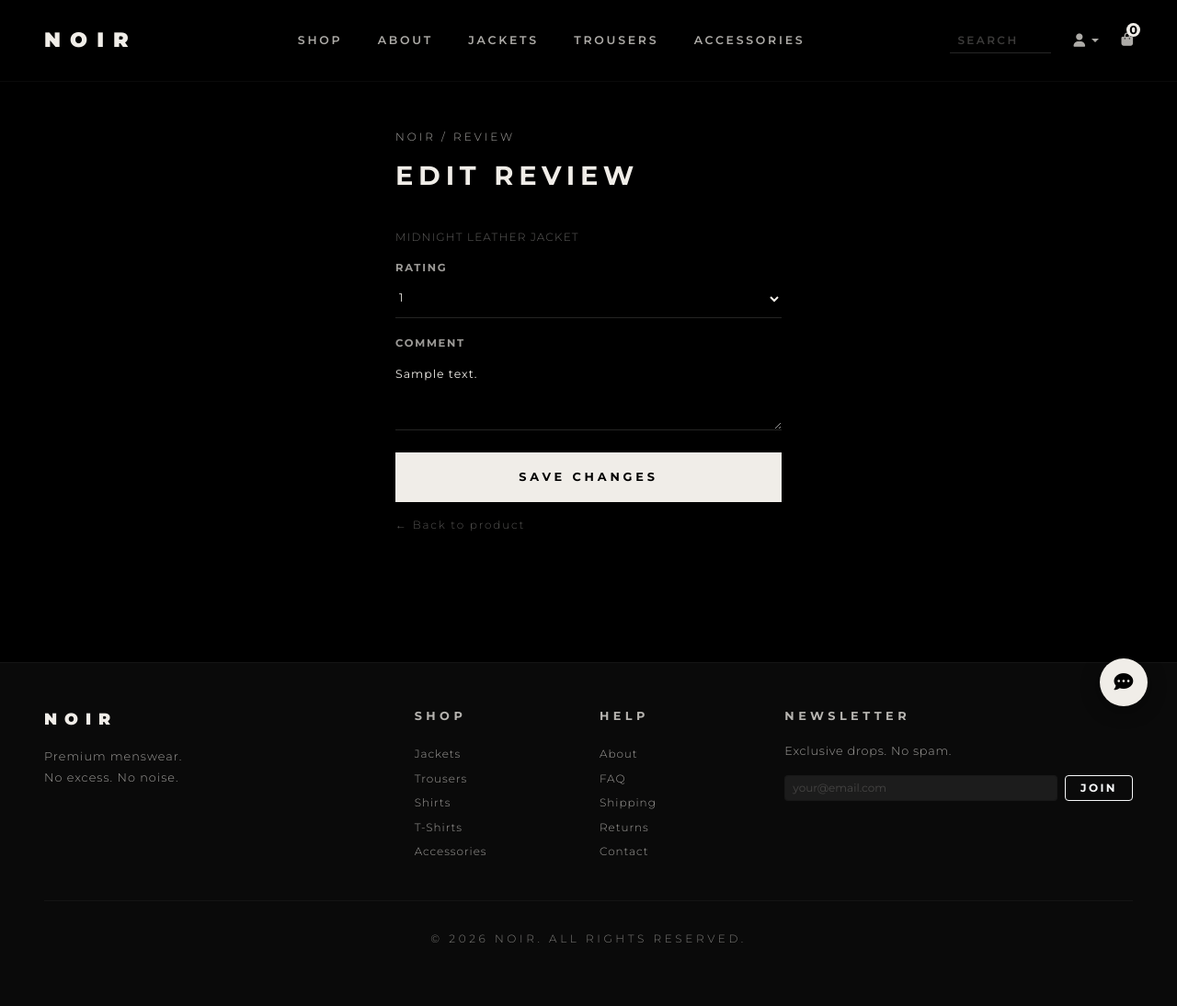
After one commit to oliveiracle/noir-store, a Django app: page /products/review/1/edit/ in a window 1280 px wide. The commit adds this page. Shown: the whole page at 92% size. Run offline with Django 5.2, Linux system fonts and the light colour scheme; a user stored in the database is signed in; data comes from the database, SQL or seed files in the repository; tables that the repository leaves empty hold one stand-in row (values such as "Sample post").

Commit message:
Add product reviews with edit and delete functionality (US20, US21)

```diff
--- a/products/forms.py
+++ b/products/forms.py
@@ -1,5 +1,5 @@
 from django import forms
-from .models import Product, Category
+from .models import Product, Category, Review
 
 
 class ProductForm(forms.ModelForm):
@@ -22,3 +22,21 @@ class ProductForm(forms.ModelForm):
         )
         for field in self.fields.values():
             field.widget.attrs['class'] = 'checkout-input'
+
+
+class ReviewForm(forms.ModelForm):
+    """Form for submitting or editing a product review."""
+    class Meta:
+        model = Review
+        fields = ['rating', 'comment']
+
+    def __init__(self, *args, **kwargs):
+        super().__init__(*args, **kwargs)
+        self.fields['rating'].widget.attrs['class'] = 'checkout-input'
+        self.fields['comment'].widget.attrs.update({
+            'class': 'checkout-input',
+            'rows': 3,
+            'placeholder': 'Share your thoughts...',
+        })
+        self.fields['comment'].label = False
+        self.fields['rating'].label = False
--- a/products/models.py
+++ b/products/models.py
@@ -1,4 +1,5 @@
 from django.db import models
+from django.contrib.auth.models import User
 
 
 class Category(models.Model):
@@ -31,3 +32,25 @@ class Product(models.Model):
 
     def __str__(self):
         return self.name
+
+
+class Review(models.Model):
+    """A customer review for a product."""
+    RATING_CHOICES = [(i, i) for i in range(1, 6)]
+
+    product = models.ForeignKey(
+        Product, on_delete=models.CASCADE, related_name='reviews'
+    )
+    user = models.ForeignKey(
+        User, on_delete=models.CASCADE, related_name='reviews'
+    )
+    rating = models.IntegerField(choices=RATING_CHOICES)
+    comment = models.TextField(max_length=500)
+    created_at = models.DateTimeField(auto_now_add=True)
+
+    class Meta:
+        unique_together = ('product', 'user')
+        ordering = ['-created_at']
+
+    def __str__(self):
+        return f'{self.user.username} — {self.product.name}'
--- a/products/urls.py
+++ b/products/urls.py
@@ -11,4 +11,19 @@ urlpatterns = [
         views.delete_product,
         name='delete_product',
     ),
+    path(
+        '<int:product_id>/review/',
+        views.add_review,
+        name='add_review',
+    ),
+    path(
+        'review/<int:review_id>/edit/',
+        views.edit_review,
+        name='edit_review',
+    ),
+    path(
+        'review/<int:review_id>/delete/',
+        views.delete_review,
+        name='delete_review',
+    ),
 ]
--- a/products/views.py
+++ b/products/views.py
@@ -1,8 +1,8 @@
 from django.shortcuts import render, get_object_or_404, redirect
 from django.contrib.auth.decorators import login_required
 from django.contrib import messages
-from .models import Product, Category
-from .forms import ProductForm
+from .models import Product, Category, Review
+from .forms import ProductForm, ReviewForm
 
 
 def all_products(request):
@@ -46,8 +46,69 @@ def all_products(request):
 def product_detail(request, product_id):
     """Display a single product detail page."""
     product = get_object_or_404(Product, pk=product_id)
-    context = {'product': product}
+    reviews = product.reviews.all()
+    user_review = None
+    review_form = None
+
+    if request.user.is_authenticated:
+        user_review = reviews.filter(user=request.user).first()
+        if not user_review:
+            review_form = ReviewForm()
+
+    context = {
+        'product': product,
+        'reviews': reviews,
+        'user_review': user_review,
+        'review_form': review_form,
+    }
     return render(request, 'products/product_detail.html', context)
+
+
+@login_required
+def add_review(request, product_id):
+    """Allow authenticated users to submit a review for a product."""
+    product = get_object_or_404(Product, pk=product_id)
+    if Review.objects.filter(product=product, user=request.user).exists():
+        messages.info(request, 'You have already reviewed this product.')
+        return redirect('product_detail', product_id=product_id)
+    if request.method == 'POST':
+        form = ReviewForm(request.POST)
+        if form.is_valid():
+            review = form.save(commit=False)
+            review.product = product
+            review.user = request.user
+            review.save()
+            messages.success(request, 'Your review has been added.')
+    return redirect('product_detail', product_id=product_id)
+
+
+@login_required
+def edit_review(request, review_id):
+    """Allow users to edit their own review."""
+    review = get_object_or_404(Review, pk=review_id, user=request.user)
+    if request.method == 'POST':
+        form = ReviewForm(request.POST, instance=review)
+        if form.is_valid():
+            form.save()
+            messages.success(request, 'Your review has been updated.')
+            return redirect('product_detail', product_id=review.product.id)
+    else:
+        form = ReviewForm(instance=review)
+    return render(
+        request,
+        'products/edit_review.html',
+        {'form': form, 'review': review},
+    )
+
+
+@login_required
+def delete_review(request, review_id):
+    """Allow users to delete their own review."""
+    review = get_object_or_404(Review, pk=review_id, user=request.user)
+    product_id = review.product.id
+    review.delete()
+    messages.success(request, 'Your review has been removed.')
+    return redirect('product_detail', product_id=product_id)
 
 
 @login_required
--- /dev/null
+++ b/templates/products/edit_review.html
@@ -0,0 +1,30 @@
+{% extends "base.html" %}
+
+{% block title %}Edit Review — NOIR{% endblock %}
+
+{% block content %}
+<div class="auth-page">
+    <div class="auth-box">
+        <span class="auth-label">NOIR / REVIEW</span>
+        <h1 class="auth-title">EDIT REVIEW</h1>
+        <p class="auth-confirm-text">{{ review.product.name|upper }}</p>
+
+        <form method="POST">
+            {% csrf_token %}
+            <div class="form-group mb-3">
+                <label for="id_rating" class="detail-label">RATING</label>
+                {{ form.rating }}
+            </div>
+            <div class="form-group mb-4">
+                <label for="id_comment" class="detail-label">COMMENT</label>
+                {{ form.comment }}
+            </div>
+            <button type="submit" class="btn-add-bag w-100">SAVE CHANGES</button>
+        </form>
+
+        <div class="auth-links mt-3">
+            <a href="{% url 'product_detail' review.product.id %}" class="auth-link">← Back to product</a>
+        </div>
+    </div>
+</div>
+{% endblock %}
```
Also changed, not shown: templates/products/product_detail.html (+61 -0 lines), products/migrations/0002_review.py (added).
